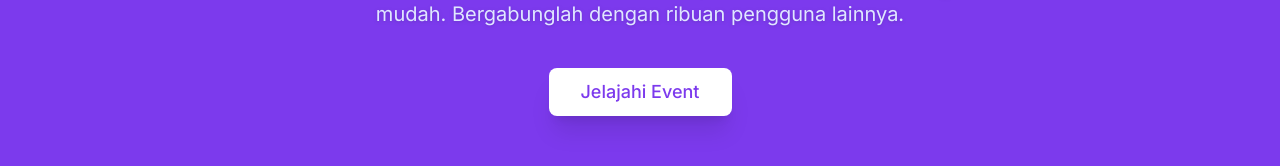
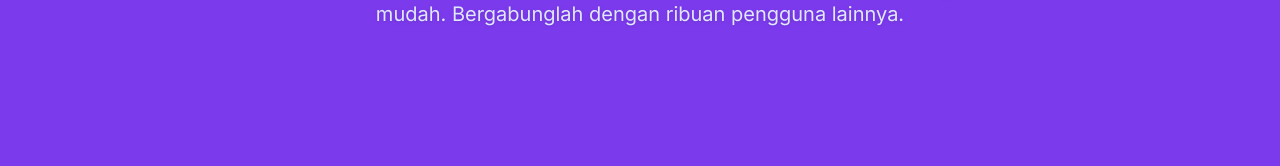
Before and after one commit to wibisanabama/entra-web, a Next.js app: page / in a window 1280 px wide. Shown: the part 364-530 px from the top of the page. Built offline with nearby package versions, Linux system fonts and the light colour scheme; no server answers.

Commit message:
style: remove jelajahi event button from hero section

```diff
--- a/src/app/(public)/page.tsx
+++ b/src/app/(public)/page.tsx
@@ -46,11 +46,6 @@ export default function HomePage() {
           <p className="text-lg md:text-xl text-indigo-100 mb-10 max-w-2xl mx-auto drop-shadow">
             Platform terbaik untuk mencari, memesan, dan membuat event dengan mudah. Bergabunglah dengan ribuan pengguna lainnya.
           </p>
-          <Link href="/events">
-            <Button size="lg" className="!bg-white !text-[#7C3AED] hover:!bg-gray-200 shadow-xl text-lg px-8 py-6 rounded-full transition-all ">
-              Jelajahi Event
-            </Button>
-          </Link>
         </div>
       </section>
 
```
